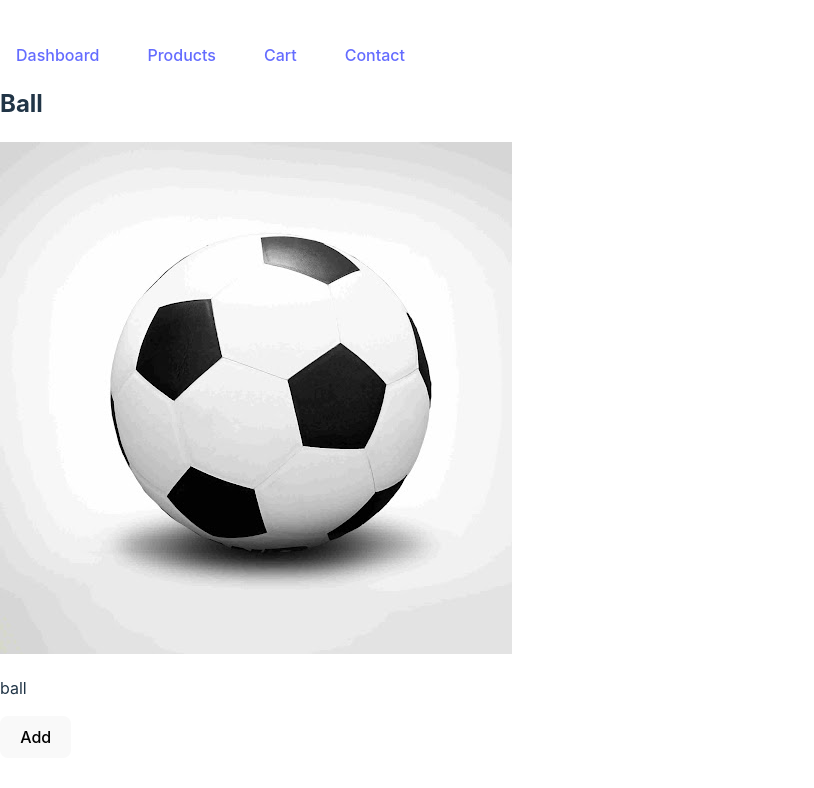
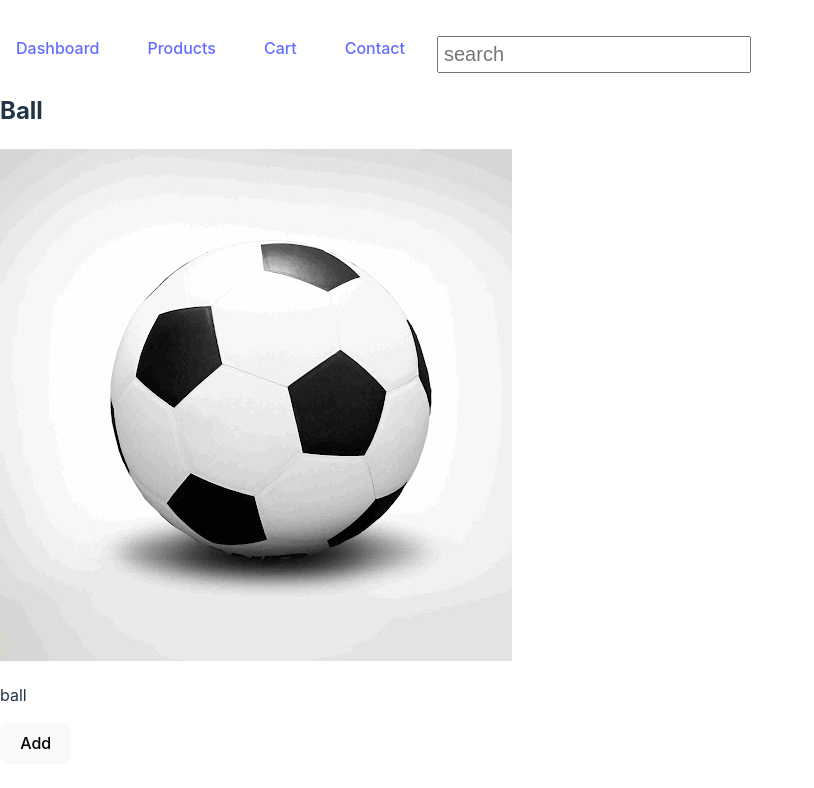
Before and after one commit to Kolinnnnn/ReactShop, a React (Vite) app in the folder Shop/: page /products/1 in a window 1280 px wide. Shown: the top 788 px of the page, without its empty margins (0-814 px from the left). Built offline with nearby package versions, Linux system fonts and the light colour scheme.

Commit message:
added search bar with filtering objects and added some css

```diff
--- a/Shop/src/ProductContext.tsx
+++ b/Shop/src/ProductContext.tsx
@@ -1,7 +1,7 @@
 import {createContext, useEffect, useMemo } from "react";
 import { useState } from "react";
 import React from "react"
-type ProductType = {
+export type ProductType = {
     id: number;
     text: string;
     image: string;
--- a/Shop/src/components/Navbar/Navbar.tsx
+++ b/Shop/src/components/Navbar/Navbar.tsx
@@ -1,4 +1,5 @@
 import React from "react"
+import { SearchBar } from "../SearchBar/SearchBar"
 
 import './Navbar.css'
 export function Navbar() {
@@ -8,6 +9,7 @@ export function Navbar() {
             <li><a href="/products">Products</a></li>
             <li><a href="/cart">Cart</a></li>
             <li><a href="/contact">Contact</a></li>
+            <li><SearchBar></SearchBar></li>
         </ul>
     )
   }
--- /dev/null
+++ b/Shop/src/components/SearchBar/SearchBar.css
@@ -0,0 +1,35 @@
+.searchBarContainer{
+    position: relative;
+    display: inline-block;
+}
+
+.searchBarInput{
+    padding: 5px;
+    font-size: 20px;
+    width: 300px;
+}
+
+.dropdown{
+    position: absolute;
+    list-style: none;
+    z-index: 1000;
+    overflow-y: auto;
+    overflow-x: hidden;
+    max-height: 200px;
+    padding: 0;
+    margin: 0;
+    border: 1px solid black;
+    width: 100%;
+    display: block;
+}
+
+.dropdown li{
+    padding: 10px;
+    cursor: pointer;
+    width: 300px;
+    display: block;
+}
+.dropdown li:hover{
+    background-color: black;
+    color: white;
+}
--- /dev/null
+++ b/Shop/src/components/SearchBar/SearchBar.tsx
@@ -0,0 +1,41 @@
+import React, { useContext, useEffect, useState } from "react";
+import { ProductContext, ProductType } from "../../ProductContext";
+import { Navigate, useNavigate } from "react-router-dom";
+import './SearchBar.css'
+
+export function SearchBar() {
+    const navigate = useNavigate()
+    const [currentValue,setCurrentValue] = useState<string>("")
+    const handleChange = (e:React.ChangeEvent<HTMLInputElement>) => {
+        setCurrentValue(e.target.value)
+    }
+    const{products} = useContext(ProductContext)
+    const [filteredProduct,setFilteredProduct] = useState<ProductType[]>([])
+    useEffect(() => {
+        const filteredProducts = products.filter(item  => {
+            const itemText = item.text.toLowerCase()
+            const searchValue = currentValue.toLowerCase()
+            return itemText.includes(searchValue)
+        })
+        setFilteredProduct(filteredProducts)
+    },[currentValue])
+    const handleProductClick = (productId) => {
+        navigate(`/products/${productId}`)
+    }
+    return(
+        <div className="searchBarContainer">
+            <input type="text" placeholder="search" value={currentValue} onChange={handleChange} className="searchBarInput"></input>
+            {currentValue && (
+                <ul className="dropdown">
+                    {
+                        filteredProduct.map(item => (
+                            <li key={item.id} onClick={() => handleProductClick(item.id)}>
+                                {item.text}
+                            </li>
+                        ))
+                    }
+                </ul>
+            )}
+        </div>
+    )
+}
```
